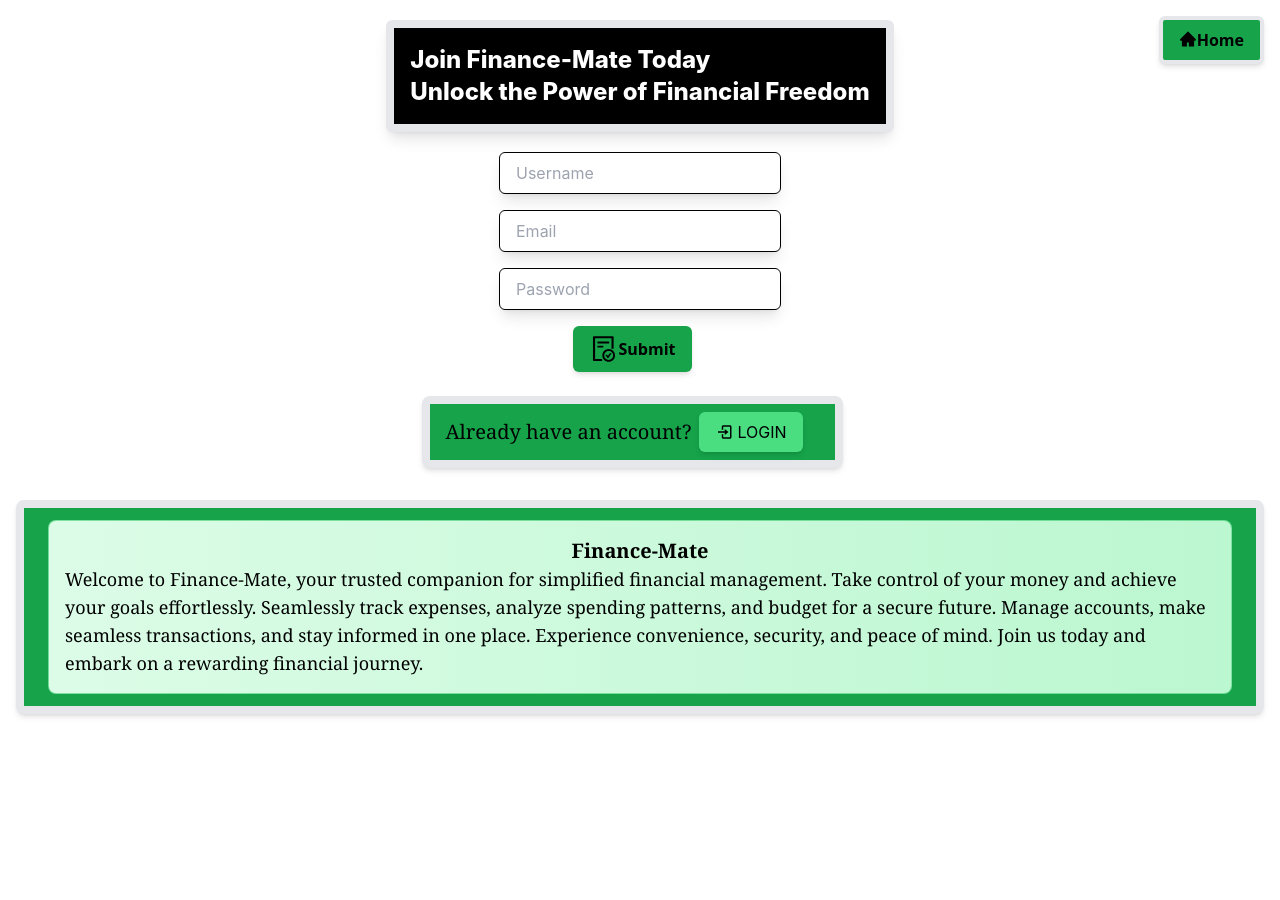
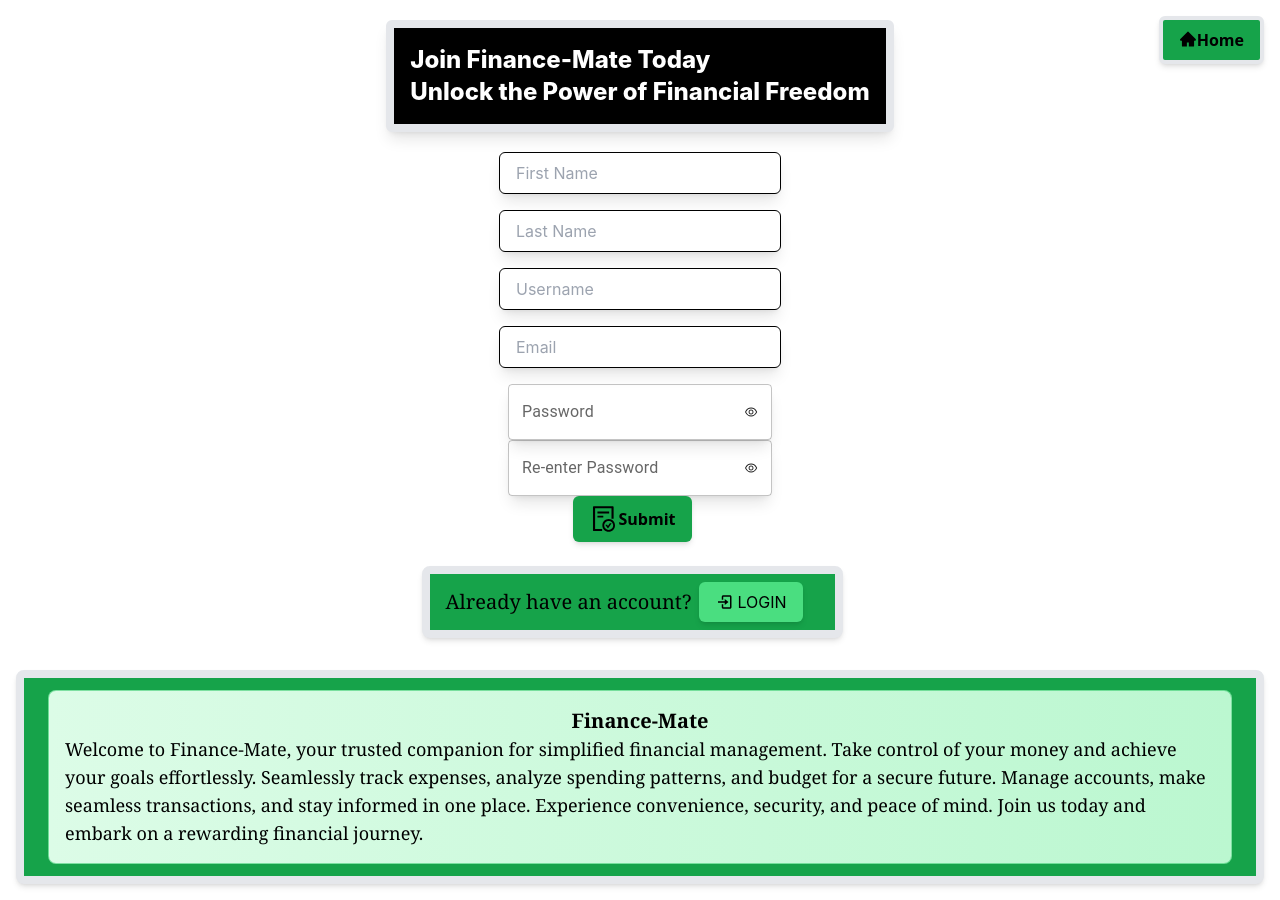
Before and after one commit to AleHS01/frontendCapstone, a React (Create React App) app in the folder finance-mate/: page /signup in a window 1280 px wide. Before the commit the page ends 800 px from the top, so only its background shows below. Built offline with nearby package versions, Linux system fonts and the light colour scheme.

Commit message:
update transaction view, to use the new transaction table, and add a firstname, lastname and two passqord input in sign up for password confirmation and show and hide password

```diff
--- a/finance-mate/src/components/SignUp.jsx
+++ b/finance-mate/src/components/SignUp.jsx
@@ -5,16 +5,27 @@ import axios from "axios";
 import { useNavigate } from "react-router-dom";
 import { useDispatch } from "react-redux";
 import { loginUserThunk } from "../redux/user/user.action";
-import { AiFillHome, AiOutlineFileDone } from "react-icons/ai";
+import {
+  AiFillHome,
+  AiOutlineFileDone,
+  AiOutlineEyeInvisible,
+  AiOutlineEye,
+} from "react-icons/ai";
 import { BiLogIn } from "react-icons/bi";
-
 
 //BiLogIn
 
 const SignUp = () => {
   const [username, setUsername] = useState("");
   const [password, setPassword] = useState("");
+  const [passwordVerified, setPasswordVerified] = useState("");
+  const [firstName, setFirstName] = useState("");
+  const [lastName, setLastName] = useState("");
   const [email, setEmail] = useState("");
+  const [showPassword, setShowPassword] = useState(false);
+  const [showPasswordVerified, setShowPasswordVerified] = useState(false);
+  const [formError, setFormError] = useState("");
+
   const navigate = useNavigate();
   const dispatch = useDispatch();
 
@@ -26,6 +37,8 @@ const SignUp = () => {
           username: username,
           password: password,
           email: email,
+          first_name: firstName,
+          last_name: lastName,
         },
         {
           withCredentials: true,
@@ -37,22 +50,74 @@ const SignUp = () => {
 
       setPassword("");
       setUsername("");
-      navigate("/expense-form");
+      setFirstName("");
+      setLastName("");
+      setPasswordVerified("");
+      setFormError("");
+
+      navigate("/user");
     } catch (error) {
       console.log(error);
     }
   };
 
+  const handleSubmit = (e) => {
+    e.preventDefault();
+    if (
+      !username ||
+      !password ||
+      !passwordVerified ||
+      !firstName ||
+      !lastName ||
+      !email
+    ) {
+      setFormError("Please fill in all fields.");
+    } else if (password !== passwordVerified) {
+      setFormError("Passwords do not match.");
+    } else {
+      signUp();
+    }
+  };
+
+  const handleTogglePassword = () => {
+    setShowPassword((prevShowPassword) => !prevShowPassword);
+  };
+
+  const handleTogglePasswordVerified = () => {
+    setShowPasswordVerified(
+      (prevShowPasswordVerified) => !prevShowPasswordVerified
+    );
+  };
+
   return (
     <div
-      style={{ display: "flex", flexDirection: "column", alignItems: "center" }}>
+      style={{ display: "flex", flexDirection: "column", alignItems: "center" }}
+    >
+      <Link
+        className="hover:scale-110 hover:shadow-lg duration-200 absolute top-0 right-0 bg-green-600 flex rounded-md px-4 py-2 m-4 shadow-md font-semibold font-sans rounded-lg border-4"
+        to="/"
+      >
+        <AiFillHome className="mt-0.5 text-lg" />
+        Home
+      </Link>
 
-      <Link className="hover:scale-110 hover:shadow-lg duration-200 absolute top-0 right-0 bg-green-600 flex rounded-md px-4 py-2 m-4 shadow-md font-semibold font-sans rounded-lg border-4" to="/">
-      <AiFillHome className="mt-0.5 text-lg"/>
-        Home</Link>
-
-      <h1 className=" flex justify-center text-white my-5 bg-black p-4 rounded-md text-2xl font-extrabold border-8 shadow-lg">Join Finance-Mate Today <br/> Unlock the Power of Financial Freedom</h1>
-
+      <h1 className=" flex justify-center text-white my-5 bg-black p-4 rounded-md text-2xl font-extrabold border-8 shadow-lg">
+        Join Finance-Mate Today <br /> Unlock the Power of Financial Freedom
+      </h1>
+      <input
+        type="text"
+        placeholder="First Name"
+        value={firstName}
+        onChange={(e) => setFirstName(e.target.value)}
+        className="mb-4 py-2 px-4 border border-black rounded-md shadow-lg focus:outline-none focus:border-green-500"
+      />
+      <input
+        type="text"
+        placeholder="Last Name"
+        value={lastName}
+        onChange={(e) => setLastName(e.target.value)}
+        className="mb-4 py-2 px-4 border border-black rounded-md shadow-lg focus:outline-none focus:border-green-500"
+      />
       <input
         type="text"
         placeholder="Username"
@@ -69,41 +134,94 @@ const SignUp = () => {
         className="mb-4 py-2 px-4 border border-black rounded-md shadow-lg focus:outline-none focus:border-green-500"
       />
 
-      <input
-        type="password"
-        placeholder="Password"
+      <TextField
+        type={showPassword ? "text" : "password"}
+        label="Password"
+        variant="outlined"
         value={password}
         onChange={(e) => setPassword(e.target.value)}
         className="mb-4 py-2 px-4 border border-black rounded-md shadow-lg focus:outline-none focus:border-green-500"
+        InputProps={{
+          endAdornment: (
+            <>
+              {showPassword ? (
+                <AiOutlineEyeInvisible
+                  className="password-toggle"
+                  onClick={handleTogglePassword}
+                />
+              ) : (
+                <AiOutlineEye
+                  className="password-toggle"
+                  onClick={handleTogglePassword}
+                />
+              )}
+            </>
+          ),
+        }}
       />
 
+      <TextField
+        type={showPasswordVerified ? "text" : "password"}
+        label="Re-enter Password"
+        variant="outlined"
+        value={passwordVerified}
+        onChange={(e) => setPasswordVerified(e.target.value)}
+        className="mb-4 py-2 px-4 border border-black rounded-md shadow-lg focus:outline-none focus:border-green-500"
+        InputProps={{
+          endAdornment: (
+            <>
+              {showPasswordVerified ? (
+                <AiOutlineEyeInvisible
+                  className="password-toggle"
+                  onClick={handleTogglePasswordVerified}
+                />
+              ) : (
+                <AiOutlineEye
+                  className="password-toggle"
+                  onClick={handleTogglePasswordVerified}
+                />
+              )}
+            </>
+          ),
+        }}
+      />
+      {formError && <p style={{ color: "red" }}>{formError}</p>}
       <button
-        onClick={signUp}
-        className="hover:scale-110 hover:shadow-lg duration-200 bg-green-600 flex rounded-md px-4 py-2 mr-4 items-center mv-4 shadow-md border-4 font-semibold font-sans">
-          <AiOutlineFileDone className="text-3xl"/>
+        onClick={handleSubmit}
+        className="hover:scale-110 hover:shadow-lg duration-200 bg-green-600 flex rounded-md px-4 py-2 mr-4 items-center mv-4 shadow-md border-4 font-semibold font-sans"
+      >
+        <AiOutlineFileDone className="text-3xl" />
         Submit
       </button>
-      <br/>
+      <br />
 
       <div className="bg-green-600 flex rounded-lg px-4 py-2 mr-4 items-center mb-4 shadow-md border-8 ">
-        <p className="text-black mr-2 font-serif text-xl">Already have an account?</p>
-      <Link className=" hover:scale-110 hover:shadow-lg duration-200 bg-green-400 flex rounded-md px-4 py-2 mr-4 items-center mt-mb-4 shadow-md text-semibol" to="/login">
-      <BiLogIn className="text-lg mr-1"/>LOGIN</Link>
+        <p className="text-black mr-2 font-serif text-xl">
+          Already have an account?
+        </p>
+        <Link
+          className=" hover:scale-110 hover:shadow-lg duration-200 bg-green-400 flex rounded-md px-4 py-2 mr-4 items-center mt-mb-4 shadow-md text-semibol"
+          to="/login"
+        >
+          <BiLogIn className="text-lg mr-1" />
+          LOGIN
+        </Link>
       </div>
 
       <div className="m-4 bg-green-600 flex rounded-lg px-6 py-3 mr-4 items-center mb-4 shadow-md border-8 ">
-          <p className="text-base font-serif p-4 border border-green-500 border-opacity-50 rounded-lg bg-gradient-to-r from-green-100 to-green-200 text-lg">
-            <h1 className="flex justify-center font-semibold text-xl font-serif">Finance-Mate</h1>
-            Welcome to Finance-Mate, your trusted companion for simplified financial management.
-            Take control of your money and achieve your goals effortlessly.
-            Seamlessly track expenses, analyze spending patterns, and budget for a secure future.
-            Manage accounts, make seamless transactions, and stay informed in one place.
-            Experience convenience, security, and peace of mind.
-            Join us today and embark on a rewarding financial journey.
-          </p>
-
-        </div>
-
+        <p className="text-base font-serif p-4 border border-green-500 border-opacity-50 rounded-lg bg-gradient-to-r from-green-100 to-green-200 text-lg">
+          <h1 className="flex justify-center font-semibold text-xl font-serif">
+            Finance-Mate
+          </h1>
+          Welcome to Finance-Mate, your trusted companion for simplified
+          financial management. Take control of your money and achieve your
+          goals effortlessly. Seamlessly track expenses, analyze spending
+          patterns, and budget for a secure future. Manage accounts, make
+          seamless transactions, and stay informed in one place. Experience
+          convenience, security, and peace of mind. Join us today and embark on
+          a rewarding financial journey.
+        </p>
+      </div>
     </div>
   );
 };
--- a/finance-mate/src/components/Transactions.jsx
+++ b/finance-mate/src/components/Transactions.jsx
@@ -241,8 +241,8 @@ function Transactions() {
             .map((transaction) => {
               const isNegativeAmount = transaction.amount < 0;
               const formattedAmount = isNegativeAmount
-                ? `-$${Math.abs(transaction.amount).toFixed(2)}`
-                : `$${transaction.amount.toFixed(2)}`;
+                ? `-$${Math.abs(transaction.amount)}` //converting from cents to normal amount
+                : `$${transaction.amount}`; //converting from cents to normal amount
 
               return (
                 <Paper
@@ -281,7 +281,7 @@ function Transactions() {
                     </Typography>
                     <Chip
                       size="small"
-                      label={transaction.category[0]}
+                      label={transaction.category}
                       color="primary"
                       sx={{ fontStyle: "italic" }}
                     />
```
Also changed, not shown: finance-mate/src/components/TransactionCatergory.jsx (+138 -39 lines).
